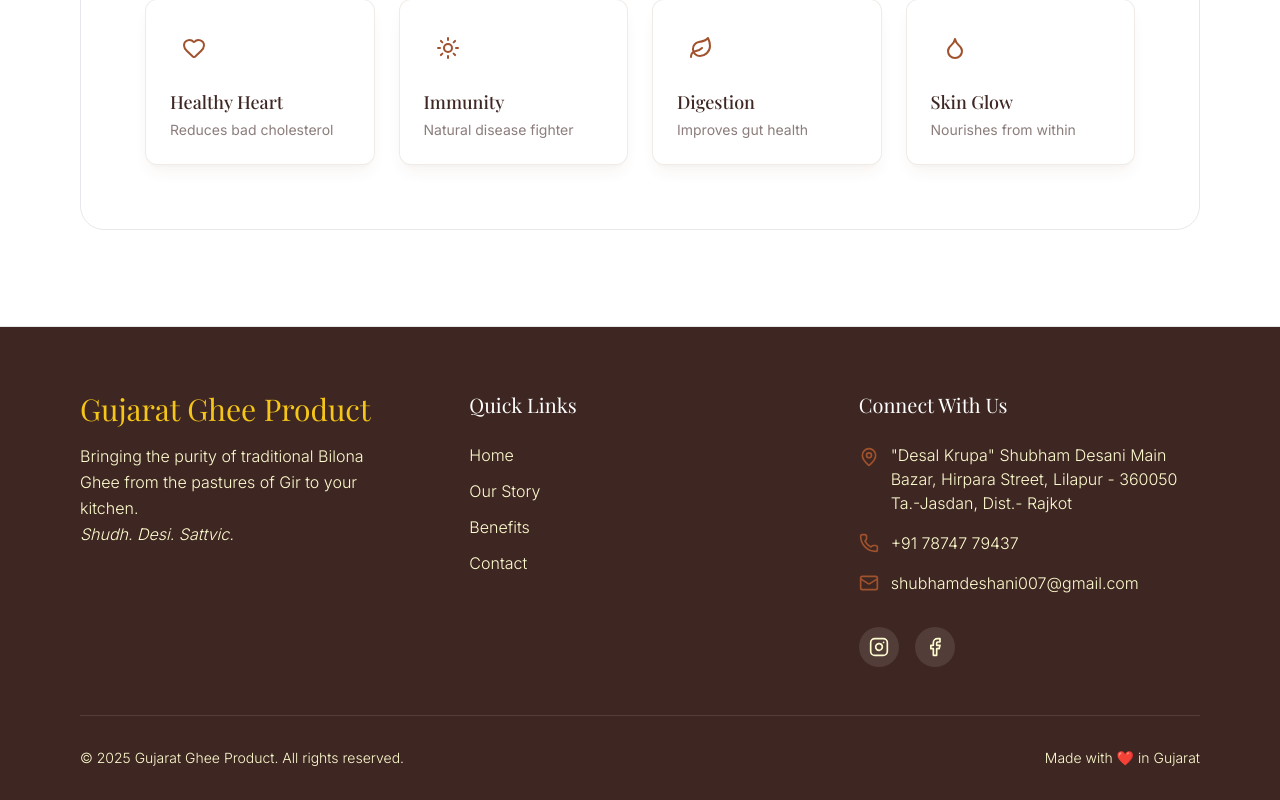
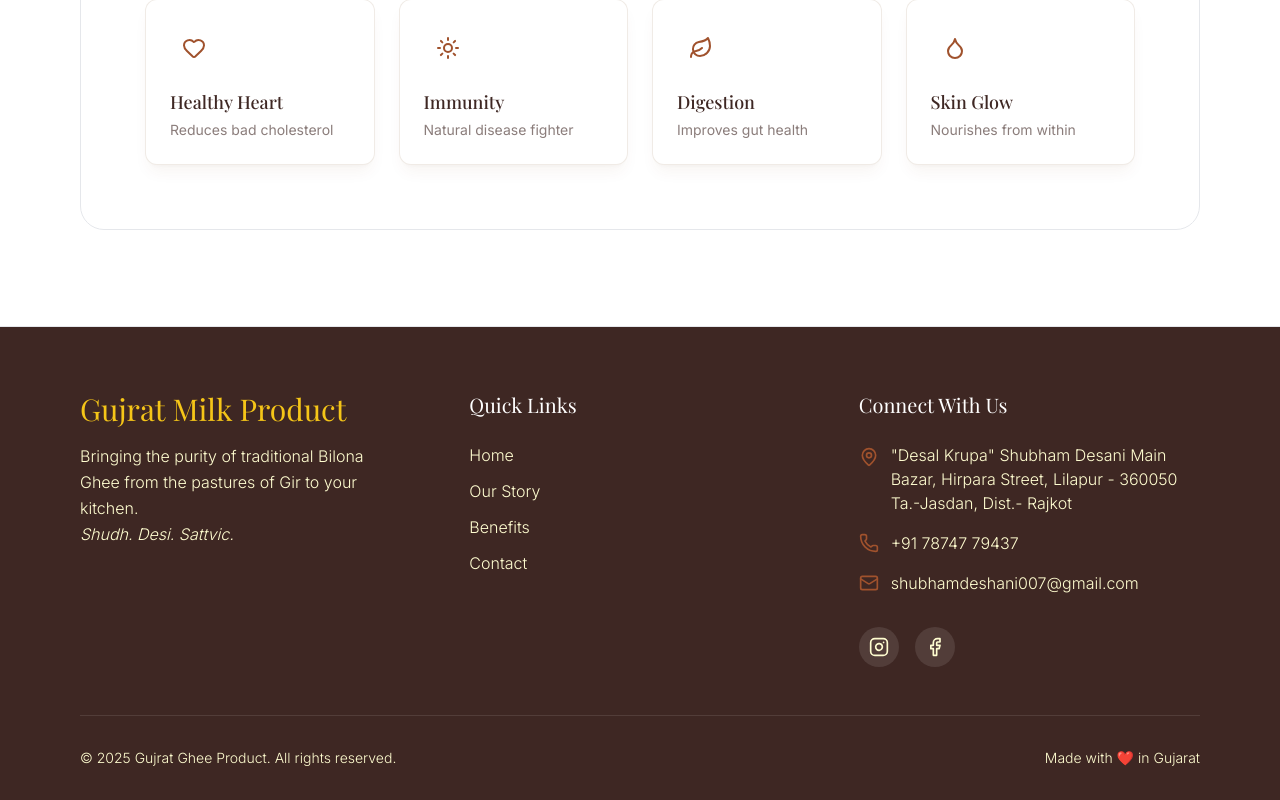
Before and after one commit to patelkhushal6969/gujarat-ghee-product, a Next.js app: page / in a window 1280 px wide. Shown: the part 2501-3301 px from the top of the page. Built offline with nearby package versions, Linux system fonts and the light colour scheme; a web font is replaced by a local one.

Commit message:
gujarat to gujrat in footer

```diff
--- a/src/components/Footer.tsx
+++ b/src/components/Footer.tsx
@@ -11,7 +11,7 @@ export default function Footer() {
 
                     {/* Brand Section */}
                     <div className="space-y-4">
-                        <h2 className="text-3xl font-serif text-ghee-gold">Gujarat Ghee Product</h2>
+                        <h2 className="text-3xl font-serif text-ghee-gold">Gujrat Milk Product</h2>
                         <p className="text-cream/80 font-light max-w-xs leading-relaxed">
                             Bringing the purity of traditional Bilona Ghee from the pastures of Gir to your kitchen.
                             <br /><span className="italic text-clay-red/90">Shudh. Desi. Sattvic.</span>
@@ -61,7 +61,7 @@ export default function Footer() {
                 </div>
 
                 <div className="border-t border-white/10 pt-8 flex flex-col md:flex-row justify-between items-center gap-4 text-sm text-cream/40 font-light">
-                    <span>© {new Date().getFullYear()} Gujarat Ghee Product. All rights reserved.</span>
+                    <span>© {new Date().getFullYear()} Gujrat Ghee Product. All rights reserved.</span>
                     <span>Made with ❤️ in Gujarat</span>
                 </div>
             </div>
```
